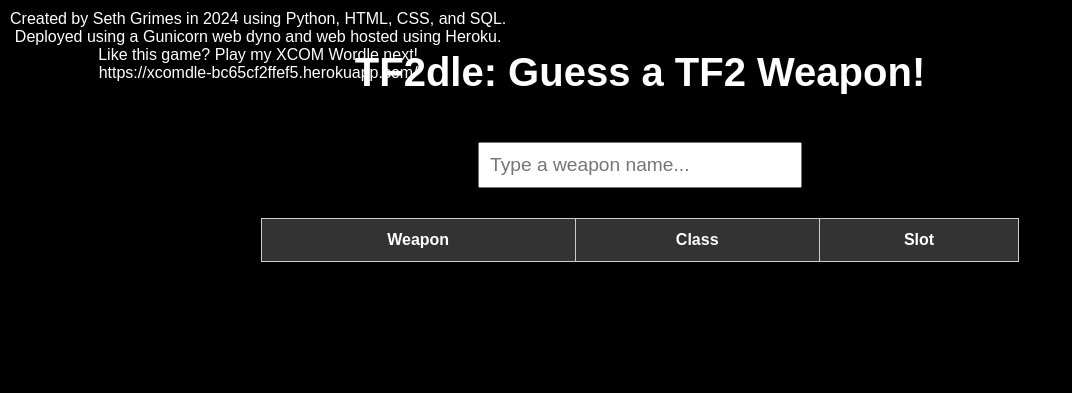
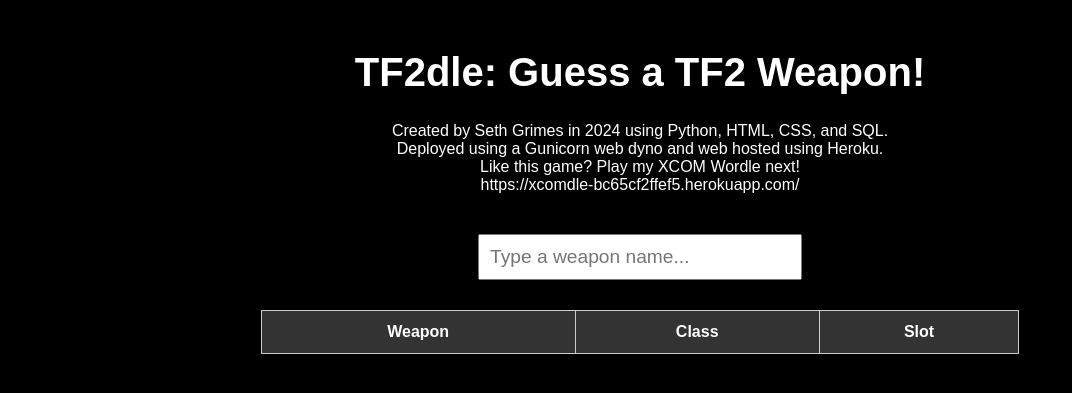
Before and after one commit to seth1299/TF2dle, a Flask app: page / in a window 1280 px wide. Shown: the top 393 px of the page, without its empty margins (0-1072 px from the left). Run offline with Flask 3, Linux system fonts and the light colour scheme; data comes from the database, SQL or seed files in the repository; lists and menus that the app fills with data are empty.

Commit message:
Update index.html

```diff
--- a/templates/index.html
+++ b/templates/index.html
@@ -68,7 +68,7 @@
 
     <h1>TF2dle: Guess a TF2 Weapon!</h1>
 
-    <div id="credits" style="position: fixed; top: 10px; left: 10px; color: white; margin:0; padding:0;">
+    <div id="credits" style="position: sticky; top: 10px; left: 10px; color: white; margin:0; padding:0;">
       Created by Seth Grimes in 2024 using Python, HTML, CSS, and SQL.<br>
      Deployed using a Gunicorn web dyno and web hosted using Heroku.<br>
      Like this game? Play my XCOM Wordle next!<br>
```
